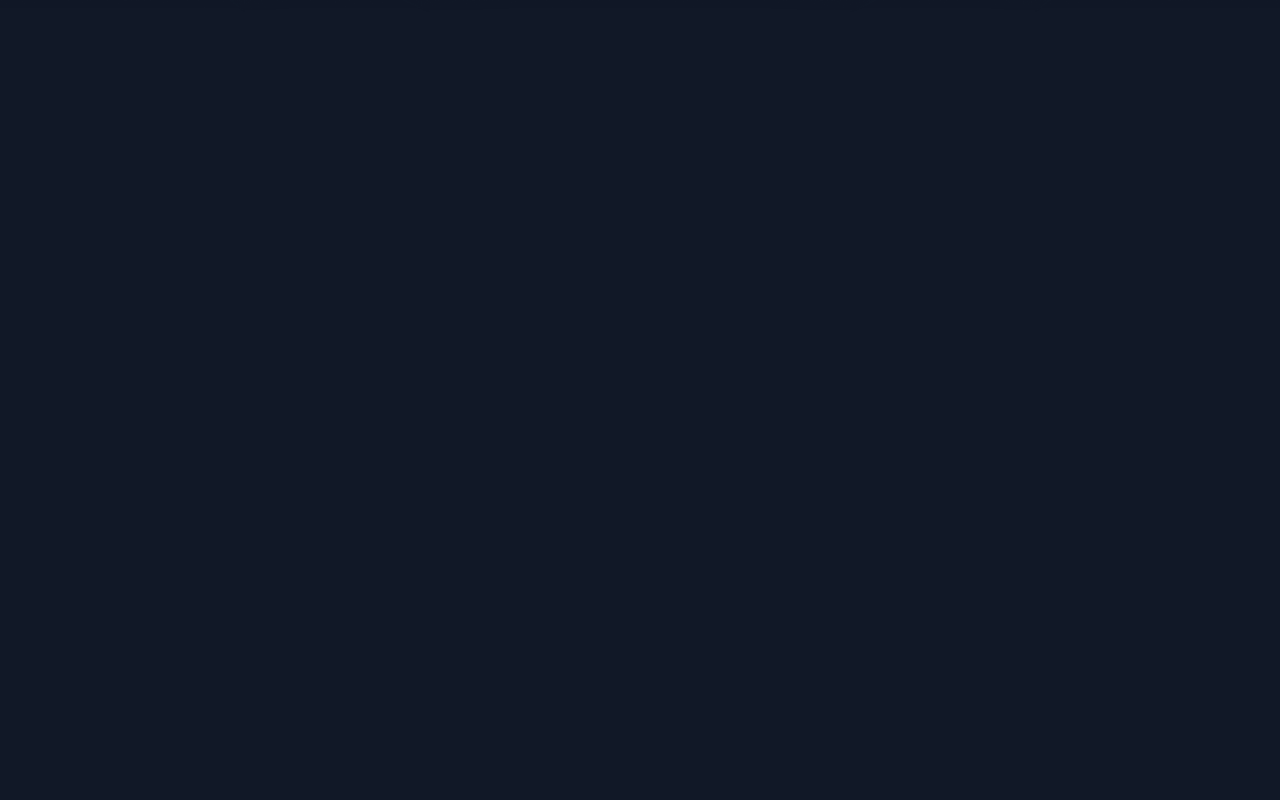
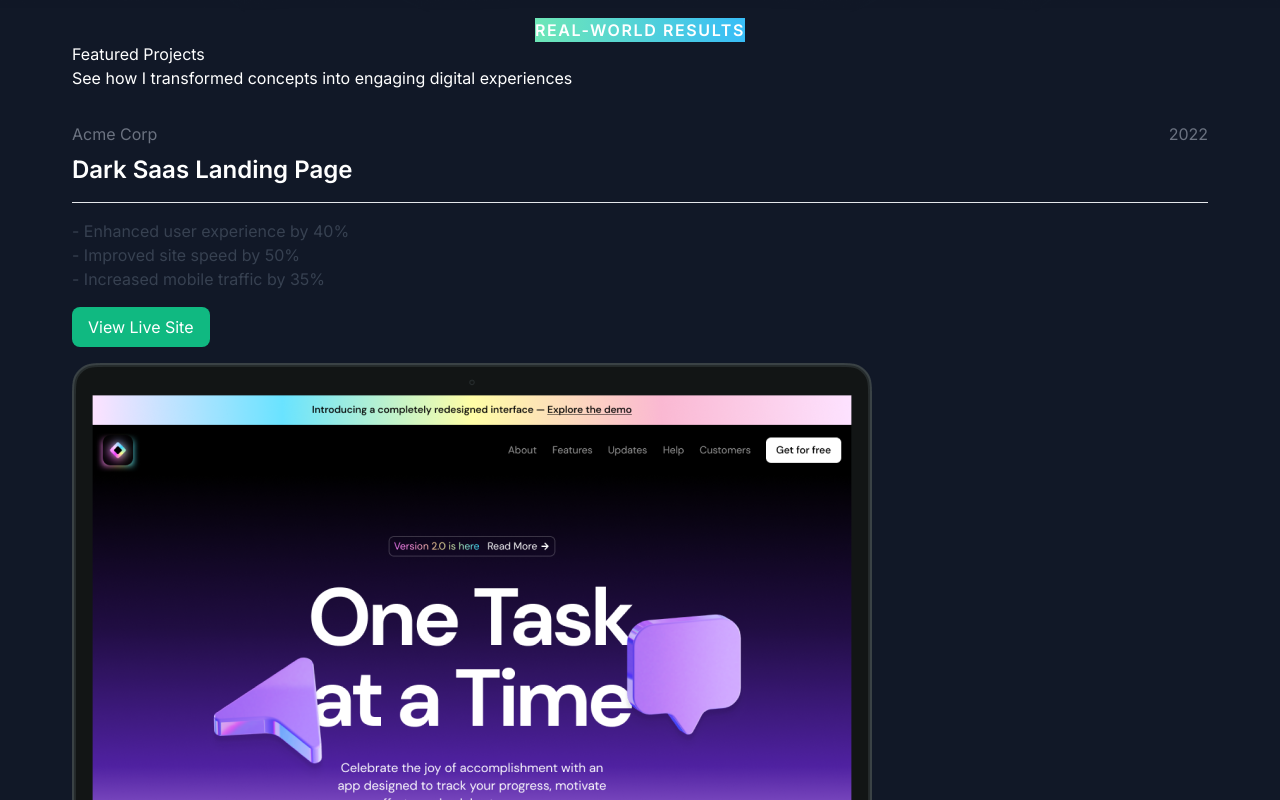
Before and after one commit to Prasant-Pradeep/portfolio_prasant, a Next.js app: page / in a window 1280 px wide. Shown: the part 920-1720 px from the top of the page. Before the commit the page ends 1079 px from the top, so only its background shows below. Built offline with nearby package versions, Linux system fonts and the light colour scheme; a web font is replaced by a local one.

Commit message:
Project page initialization

```diff
--- a/src/app/page.tsx
+++ b/src/app/page.tsx
@@ -1,11 +1,12 @@
 import{Header} from "@/sections/Header";
 import { HeroSection } from "@/sections/Hero";
-
+import {ProjectsSection} from "@/sections/Projects"
 export default function Home() {
   return (
     <div>
       <Header />
       <HeroSection />
+      <ProjectsSection />
     </div>
   );
 }
--- a/src/sections/Projects.tsx
+++ b/src/sections/Projects.tsx
@@ -1,3 +1,4 @@
+import Image from "next/image";
 import darkSaasLandingPage from "@/assets/images/dark-saas-landing-page.png";
 import lightSaasLandingPage from "@/assets/images/light-saas-landing-page.png";
 import aiStartupLandingPage from "@/assets/images/ai-startup-landing-page.png";
@@ -42,5 +43,50 @@ const portfolioProjects = [
 ];
 
 export const ProjectsSection = () => {
-  return <div>Projects Section</div>;
+  return (
+    <div>
+      <div className="container">
+        <div className="flex justify-center">
+          <p className="uppercase font-semibold tracking-widest bg-gradient-to-r from-emerald-300 to-sky-400 text-center">
+            Real-World Results
+          </p>
+        </div>
+
+        <h2>Featured Projects</h2>
+        <p>See how I transformed concepts into engaging digital experiences</p>
+
+        <div>
+          {portfolioProjects.map((project, index) => (
+            <div key={index} className="my-8">
+              <div className="flex justify-between items-center mb-2">
+                <span className="text-gray-500">{project.company}</span>
+                <span className="text-gray-500">{project.year}</span>
+              </div>
+
+              <h3 className="text-2xl font-semibold">{project.title}</h3>
+              <hr className="my-4" />
+
+              <ul className="mb-4">
+                {project.results.map((result, i) => (
+                  <li key={i} className="text-gray-700">
+                    - {result.title}
+                  </li>
+                ))}
+              </ul>
+
+              <a href={project.link} target="_blank" rel="noopener noreferrer">
+                <button className="bg-emerald-500 text-white py-2 px-4 rounded-lg hover:bg-emerald-600 transition">
+                  View Live Site
+                </button>
+              </a>
+
+              <div className="mt-4">
+                <Image src={project.image} alt={project.title} />
+              </div>
+            </div>
+          ))}
+        </div>
+      </div>
+    </div>
+  );
 };
```
